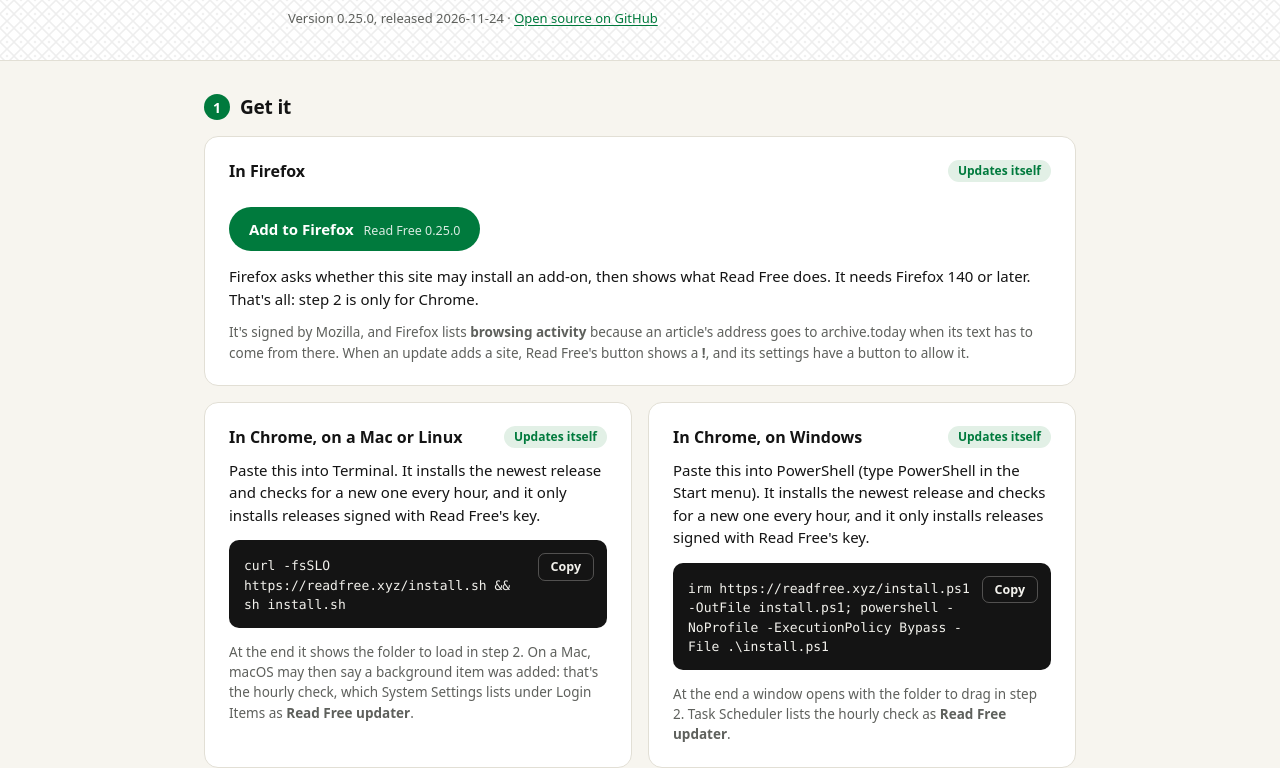
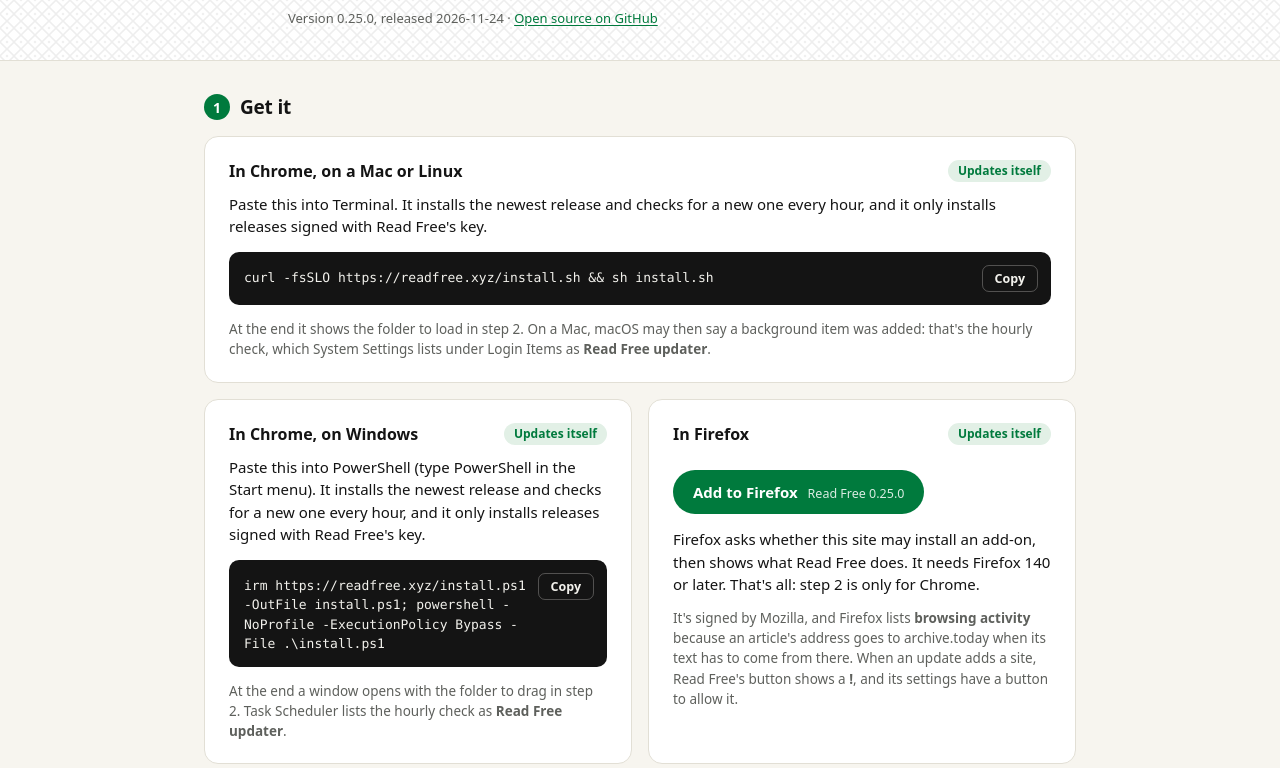
Before and after one commit to readfreexyz/readfreexyz.github.io, a plain HTML site: page index.html in a window 1280 px wide. Shown: the part 201-969 px from the top of the page. Drawn offline with Linux system fonts and the light colour scheme.

Commit message:
Read Free 0.25.0

```diff
--- a/index.html
+++ b/index.html
@@ -7,8 +7,9 @@
      says. It isn't in this file. The CSP lets that script run and report to the site it's on,
      and nothing else from outside.) The
      outlets are the extension's live sites (test/website.test.js checks). The script only makes
-     the install command use the address it's served from (so a mirror installs from itself) and
-     adds a Copy button; without it the page is complete. Its hash is in the CSP: after changing
+     the install command use the address it's served from (so a mirror installs from itself),
+     adds a Copy button, and puts the card for the visitor's browser and system first; without it
+     the page is complete. Its hash is in the CSP: after changing
      it, npm test says the new one.
      Parts between "firefox" comments are left out of a release without a Firefox file, and those
      between "chrome-only" comments out of one with it (tools/release.sh; each marker is a line of
@@ -19,7 +20,7 @@
 <head>
   <meta charset="utf-8">
   <meta name="viewport" content="width=device-width, initial-scale=1">
-  <meta http-equiv="Content-Security-Policy" content="default-src 'none'; img-src data:; style-src 'unsafe-inline'; script-src 'sha256-usMON3cpV3IgtoYn5KbYFS/i9BjW89FsdjtyDJc4Ods=' https://static.cloudflareinsights.com/beacon.min.js/; connect-src 'self'; base-uri 'none'; form-action 'none'">
+  <meta http-equiv="Content-Security-Policy" content="default-src 'none'; img-src data:; style-src 'unsafe-inline'; script-src 'sha256-/86V3ycPRv9GNQ6NYHJZuF8GxyvoWHMldBCZ/gPh9RQ=' https://static.cloudflareinsights.com/beacon.min.js/; connect-src 'self'; base-uri 'none'; form-action 'none'">
   <meta name="referrer" content="no-referrer">
   <title>Read Free</title>
   <meta name="description" content="An extension for Chrome and Firefox that opens the paywalled articles of news outlets boycotted over their coverage of Israel's genocide in Gaza.">
@@ -104,7 +105,7 @@
     .phone { display: none; margin: 0; padding: 14px 18px; border: 1px solid var(--line); border-left: 4px solid var(--accent); border-radius: 12px; background: var(--surface); }
     @media (hover: none) and (pointer: coarse) { .phone { display: block; } }
 
-    /* 1. The ways to get it: Firefox's across, Chrome's two side by side, by hand across */
+    /* 1. The ways to get it, two by two. The script puts the visitor's own first, across. */
     .ways { display: grid; grid-template-columns: repeat(2, minmax(0, 1fr)); gap: 16px; }
     .ways .wide { grid-column: 1 / -1; }
     h3 { display: flex; flex-wrap: wrap; align-items: center; justify-content: space-between; gap: 6px 12px; margin: 0 0 10px; font-size: 16px; font-weight: 700; }
@@ -201,7 +202,25 @@
     <section aria-labelledby="get">
       <h2 id="get"><span class="number">1</span>Get it</h2>
       <div class="ways">
-        <div class="card wide" id="firefox">
+        <div class="card" id="mac">
+          <h3>In Chrome, on a Mac or Linux <span class="tag">Updates itself</span></h3>
+          <p>Paste this into Terminal. It installs the newest release and checks for a new one
+            every hour, and it only installs releases signed with Read Free's key.</p>
+          <div class="command"><code id="command">curl -fsSLO https://readfree.xyz/install.sh &amp;&amp; sh install.sh</code><button class="copy" id="copy" type="button" hidden>Copy</button></div>
+          <p class="note">At the end it shows the folder to load in step 2. On a Mac, macOS may then
+            say a background item was added: that's the hourly check, which System Settings lists
+            under Login Items as <b>Read Free updater</b>.</p>
+        </div>
+        <div class="card" id="windows">
+          <h3>In Chrome, on Windows <span class="tag">Updates itself</span></h3>
+          <p>Paste this into PowerShell (type PowerShell in the Start menu). It installs the newest
+            release and checks for a new one every hour, and it only installs releases signed with
+            Read Free's key.</p>
+          <div class="command"><code id="command-win">irm https://readfree.xyz/install.ps1 -OutFile install.ps1; powershell -NoProfile -ExecutionPolicy Bypass -File .\install.ps1</code><button class="copy" id="copy-win" type="button" hidden>Copy</button></div>
+          <p class="note">At the end a window opens with the folder to drag in step 2. Task Scheduler
+            lists the hourly check as <b>Read Free updater</b>.</p>
+        </div>
+        <div class="card" id="firefox">
           <h3>In Firefox <span class="tag">Updates itself</span></h3>
           <a class="download" href="read-free-0.25.0.xpi"><span>Add to Firefox</span> <small>Read Free 0.25.0</small></a>
           <p>Firefox asks whether this site may install an add-on, then shows what Read Free does. It
@@ -211,25 +230,7 @@
             update adds a site, Read Free's button shows a <b>!</b>, and its settings have a button to
             allow it.</p>
         </div>
-        <div class="card">
-          <h3>In Chrome, on a Mac or Linux <span class="tag">Updates itself</span></h3>
-          <p>Paste this into Terminal. It installs the newest release and checks for a new one
-            every hour, and it only installs releases signed with Read Free's key.</p>
-          <div class="command"><code id="command">curl -fsSLO https://readfree.xyz/install.sh &amp;&amp; sh install.sh</code><button class="copy" id="copy" type="button" hidden>Copy</button></div>
-          <p class="note">At the end it shows the folder to load in step 2. On a Mac, macOS may then
-            say a background item was added: that's the hourly check, which System Settings lists
-            under Login Items as <b>Read Free updater</b>.</p>
-        </div>
-        <div class="card">
-          <h3>In Chrome, on Windows <span class="tag">Updates itself</span></h3>
-          <p>Paste this into PowerShell (type PowerShell in the Start menu). It installs the newest
-            release and checks for a new one every hour, and it only installs releases signed with
-            Read Free's key.</p>
-          <div class="command"><code id="command-win">irm https://readfree.xyz/install.ps1 -OutFile install.ps1; powershell -NoProfile -ExecutionPolicy Bypass -File .\install.ps1</code><button class="copy" id="copy-win" type="button" hidden>Copy</button></div>
-          <p class="note">At the end a window opens with the folder to drag in step 2. Task Scheduler
-            lists the hourly check as <b>Read Free updater</b>.</p>
-        </div>
-        <div class="card wide" id="update">
+        <div class="card" id="update">
           <h3>In Chrome, on any computer <span class="tag by-hand">Updated manually</span></h3>
           <a class="download" href="read-free-0.25.0.zip"><span>Download Read Free 0.25.0</span> <small>zip, 183 KB</small></a>
           <p>Unzip it, name the folder <b>Read Free</b>, and keep it where it can stay, such as
@@ -337,7 +338,7 @@
       says</a> it stores nothing in your browser and doesn't keep your IP address; most ad blockers
       stop it. The page loads nothing else from outside, and the extension has no analytics.</p>
     <p>This release: <a href="latest.txt">latest.txt</a>, signed in
-      <a href="latest.txt.sig">latest.txt.sig</a>. The zip's SHA-256: <code>de4b46169a3cafa86707318a66ffd681ff211d2e3a9bf419d13358dcb4372f82</code></p>
+      <a href="latest.txt.sig">latest.txt.sig</a>. The zip's SHA-256: <code>75b8b1fb420aed72b9f04c9ca78cf572449980a3550949e7673d886b4af75303</code></p>
   </footer>
 
   <script>
@@ -365,6 +366,21 @@
           }, () => {});
         });
       }
+      // The card for this browser and system goes first, across; the rest follow two by two, and
+      // one left over goes across too. By the user agent, which is enough for an order: every card
+      // stays. On a phone or tablet, or a system without a card of its own, the order stays.
+      const agent = navigator.userAgent;
+      const own = /Android|iPhone|iPad|Mobile|CrOS/.test(agent) ? null
+        : /\bFirefox\//.test(agent) ? 'firefox' : /\bWindows\b/.test(agent) ? 'windows' : /\b(Macintosh|Linux)\b/.test(agent) ? 'mac' : null;
+      const first = own && document.getElementById(own);
+      if (first) {
+        const ways = first.parentNode;
+        first.classList.add('wide');
+        ways.prepend(first);
+        document.getElementById('update').classList.add('wide');
+        const half = [...ways.children].filter(card => !card.classList.contains('wide'));
+        if (half.length % 2) half.at(-1).classList.add('wide');
+      }
     })();
   </script>
 </body>
```
Also changed, not shown: latest.txt, 2 other files.
